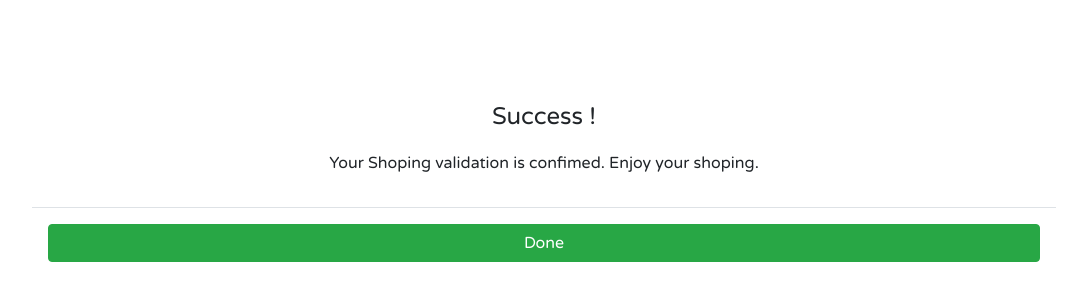
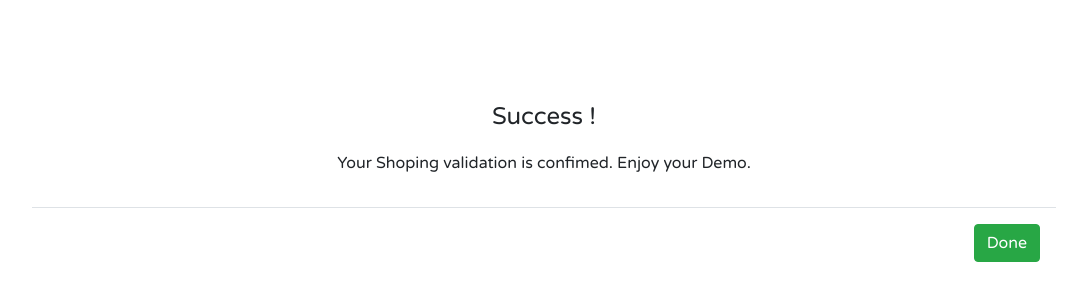
Before and after one commit to Andro-IDE/ValidationShopingExample, a plain HTML site: page success.html in a window 1280 px wide. Shown: the part 60-360 px from the top of the page, without its empty margins (96-1183 px from the left). Drawn offline with nearby package versions, Linux system fonts and the light colour scheme.

Commit message:
committed

```diff
--- a/success.html
+++ b/success.html
@@ -101,10 +101,10 @@ body {
 			  <h4 class="modal-title w-100">Success !</h4>
 			</div>
 			<div class="modal-body">
-			  <p class="text-center">Your Shoping validation is confimed. Enjoy your shoping.</p>
+			  <p class="text-center">Your Shoping validation is confimed. Enjoy your Demo.</p>
 			</div>
 			<div class="modal-footer">
-			  <button class="btn btn-success btn-block" data-dismiss="modal">Done</button>
+			  <a href="https://mdbootstrap.com/previews/ecommerce-demo/examples/pages/basic/cart.html"> <button class="btn btn-success btn-block" data-dismiss="modal">Done</button></a>
 			</div>
 	<!-- Modal HTML -->
 
```
